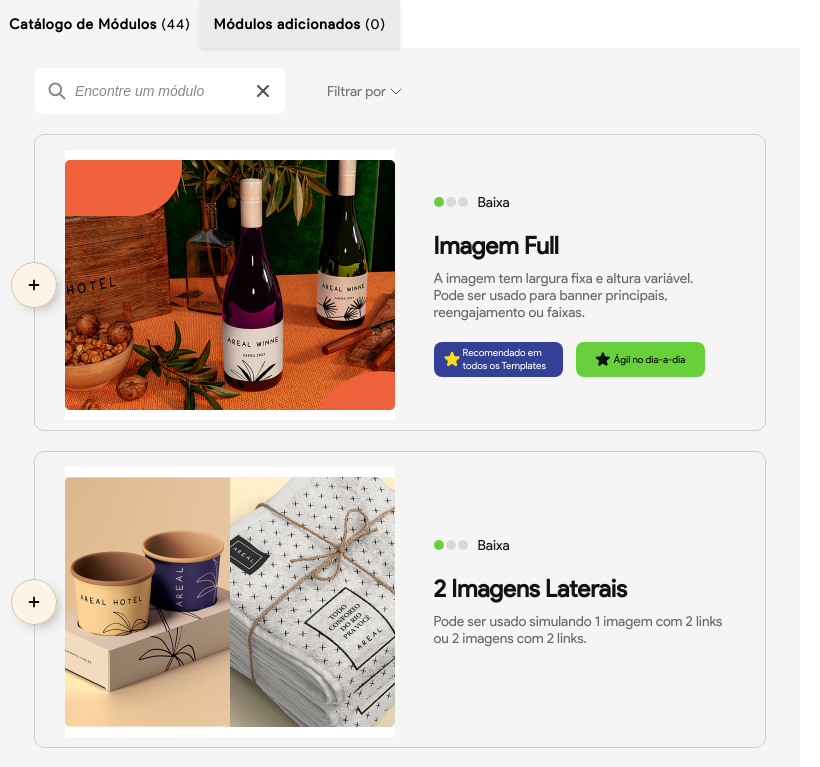
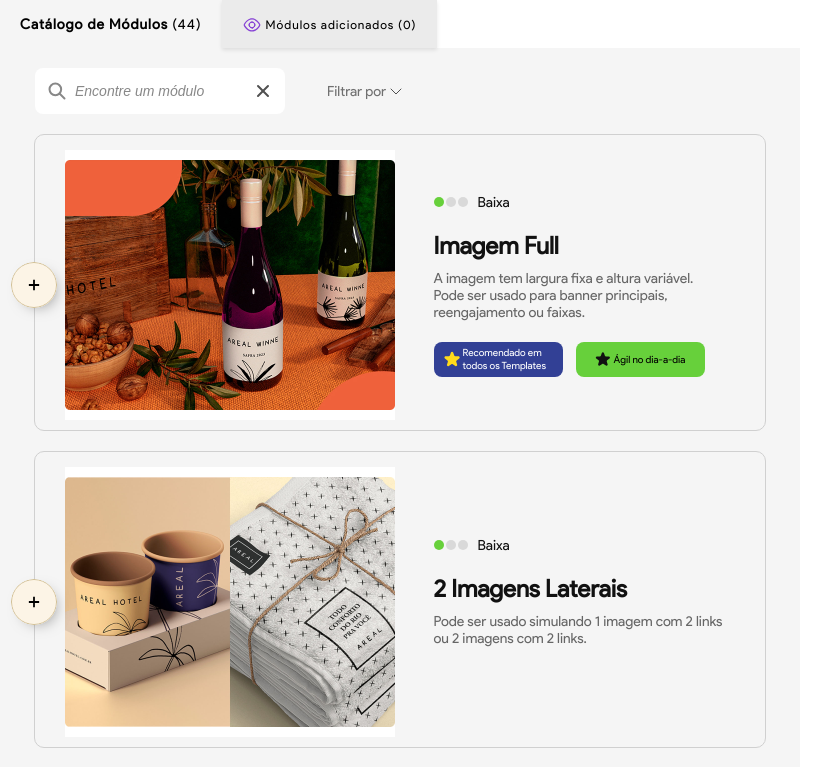
Before and after one commit to dev99pedro/calculadora-orcamento, a React (Create React App) app: page / in a window 1280 px wide. Shown: the top 767 px of the page, without its empty margins (0-820 px from the left). Built offline with nearby package versions, Linux system fonts and the light colour scheme.

Commit message:
WIP catalog toggler

```diff
--- /dev/null
+++ b/src/components/molecules/CatalogViewer.tsx
@@ -0,0 +1,50 @@
+import styled from 'styled-components';
+
+const StyledCatalogViewer = styled.div<{ isFirstTabSelected: boolean }>`
+  display: flex;
+  align-items: center;
+  justify-content: center;
+  padding: 0 20px;
+  height: 48px;
+  font-size: ${({ isFirstTabSelected }) => (isFirstTabSelected ? '14px' : '12px')};
+  color: #000000;
+  font-weight: ${({ isFirstTabSelected }) => (isFirstTabSelected ? '700' : '200')};
+  letter-spacing: 1px;
+  background-color: ${({ isFirstTabSelected }) => (isFirstTabSelected ? '#F5F5F5' : '#EBEBEB')};
+  ${({ isFirstTabSelected }) => !isFirstTabSelected && 'box-shadow: 0 2px 4px rgba(0, 0, 0, 0.1);'}
+  span {
+    font-weight: 200;
+  }
+  svg{
+    padding-top: 1px;
+    margin-right: 4px;
+  }
+`;
+
+interface CatalogViewerProps {
+  modulesQtd: number,
+  isFirstTabSelected: boolean,
+  setIsFirstTabSelected: React.Dispatch<React.SetStateAction<boolean>>
+}
+
+function CatalogViewer({
+  modulesQtd,
+  isFirstTabSelected,
+  setIsFirstTabSelected,
+}: CatalogViewerProps): JSX.Element {
+  return (
+    <StyledCatalogViewer
+      isFirstTabSelected={isFirstTabSelected}
+      onClick={() => setIsFirstTabSelected(!isFirstTabSelected)}
+    >
+      <>
+        Catálogo de Módulos&nbsp;
+        <span>
+          {`(${modulesQtd})`}
+        </span>
+      </>
+    </StyledCatalogViewer>
+  );
+}
+
+export default CatalogViewer;
--- /dev/null
+++ b/src/components/molecules/SelectedViewer.tsx
@@ -0,0 +1,50 @@
+import styled from 'styled-components';
+import { ReactComponent as LookIcon } from '../../assets/svgs/look.svg';
+
+const StyledSelectedViewer = styled.div<{ isFirstTabSelected: boolean }>`
+  display: flex;
+  align-items: center;
+  justify-content: center;
+  padding: 0 20px;
+  height: 48px;
+  font-size: ${({ isFirstTabSelected }) => (isFirstTabSelected ? '12px' : '14px')};
+  color: #000000;
+  font-weight: ${({ isFirstTabSelected }) => (isFirstTabSelected ? '200' : '700')};
+  background-color: ${({ isFirstTabSelected }) => (isFirstTabSelected ? '#EBEBEB' : '#F5F5F5')};
+  letter-spacing: 1px;
+  ${({ isFirstTabSelected }) => isFirstTabSelected && 'box-shadow: 0 2px 4px rgba(0, 0, 0, 0.1);'}
+  span {
+    font-weight: 200;
+  }
+  svg{
+    padding-top: 1px;
+    margin-right: 4px;
+  }
+`;
+
+interface CatalogViewerProps {
+  selectedModulesQtd: number,
+  isFirstTabSelected: boolean,
+  setIsFirstTabSelected: React.Dispatch<React.SetStateAction<boolean>>
+}
+
+function CatalogViewer({
+  selectedModulesQtd,
+  isFirstTabSelected,
+  setIsFirstTabSelected,
+}: CatalogViewerProps): JSX.Element {
+  return (
+    <StyledSelectedViewer
+      isFirstTabSelected={isFirstTabSelected}
+      onClick={() => setIsFirstTabSelected(!isFirstTabSelected)}
+    >
+      <LookIcon />
+      Módulos adicionados&nbsp;
+      <span>
+        {`(${selectedModulesQtd})`}
+      </span>
+    </StyledSelectedViewer>
+  );
+}
+
+export default CatalogViewer;
--- a/src/components/molecules/ToggleCatalogContent.tsx
+++ b/src/components/molecules/ToggleCatalogContent.tsx
@@ -1,6 +1,8 @@
 import { Dispatch, SetStateAction } from 'react';
 import styled from 'styled-components';
 import IModule from '../../interfaces/IModule';
+import CatalogViewer from './CatalogViewer';
+import SelectedViewer from './SelectedViewer';
 
 const StyledToggleCatalogContent = styled.div`
   display: flex;
@@ -15,40 +17,6 @@ interface ToggleCatalogContentProps {
   setIsFirstTabSelected: Dispatch<SetStateAction<boolean>>
 }
 
-const StyledCatalogViewer = styled.div<{ isFirstTabSelected: boolean }>`
-  display: flex;
-  align-items: center;
-  justify-content: center;
-  width: 200px;
-  height: 48px;
-  font-size: 14px;
-  color: #000000;
-  font-weight: 700;
-  letter-spacing: 1px;
-  background-color: ${({ isFirstTabSelected }) => (isFirstTabSelected ? '#F5F5F5' : '#EBEBEB')};
-  ${({ isFirstTabSelected }) => !isFirstTabSelected && 'box-shadow: 0 2px 4px rgba(0, 0, 0, 0.1);'}
-  span {
-    font-weight: 200;
-  }
-`;
-
-const StyledSelectedViewer = styled.div<{ isFirstTabSelected: boolean }>`
-  display: flex;
-  align-items: center;
-  justify-content: center;
-  width: 200px;
-  height: 48px;
-  font-size: 14px;
-  color: #000000;
-  font-weight: 700;
-  background-color: ${({ isFirstTabSelected }) => (isFirstTabSelected ? '#EBEBEB' : '#F5F5F5')};
-  letter-spacing: 1px;
-  ${({ isFirstTabSelected }) => isFirstTabSelected && 'box-shadow: 0 2px 4px rgba(0, 0, 0, 0.1);'}
-  span {
-    font-weight: 200;
-  }
-`;
-
 function ToggleCatalogContent({
   modulesQtd,
   selectedModules,
@@ -57,24 +25,16 @@ function ToggleCatalogContent({
 }: ToggleCatalogContentProps): JSX.Element {
   return (
     <StyledToggleCatalogContent>
-      <StyledCatalogViewer
+      <CatalogViewer
+        modulesQtd={modulesQtd}
         isFirstTabSelected={isFirstTabSelected}
-        onClick={() => setIsFirstTabSelected(!isFirstTabSelected)}
-      >
-        Catálogo de Módulos&nbsp;
-        <span>
-          {`(${modulesQtd})`}
-        </span>
-      </StyledCatalogViewer>
-      <StyledSelectedViewer
+        setIsFirstTabSelected={setIsFirstTabSelected}
+      />
+      <SelectedViewer
+        selectedModulesQtd={selectedModules.length}
         isFirstTabSelected={isFirstTabSelected}
-        onClick={() => setIsFirstTabSelected(!isFirstTabSelected)}
-      >
-        Módulos adicionados&nbsp;
-        <span>
-          {`(${selectedModules.length})`}
-        </span>
-      </StyledSelectedViewer>
+        setIsFirstTabSelected={setIsFirstTabSelected}
+      />
     </StyledToggleCatalogContent>
   );
 }
```
Also changed, not shown: src/assets/svgs/look.svg (added).
